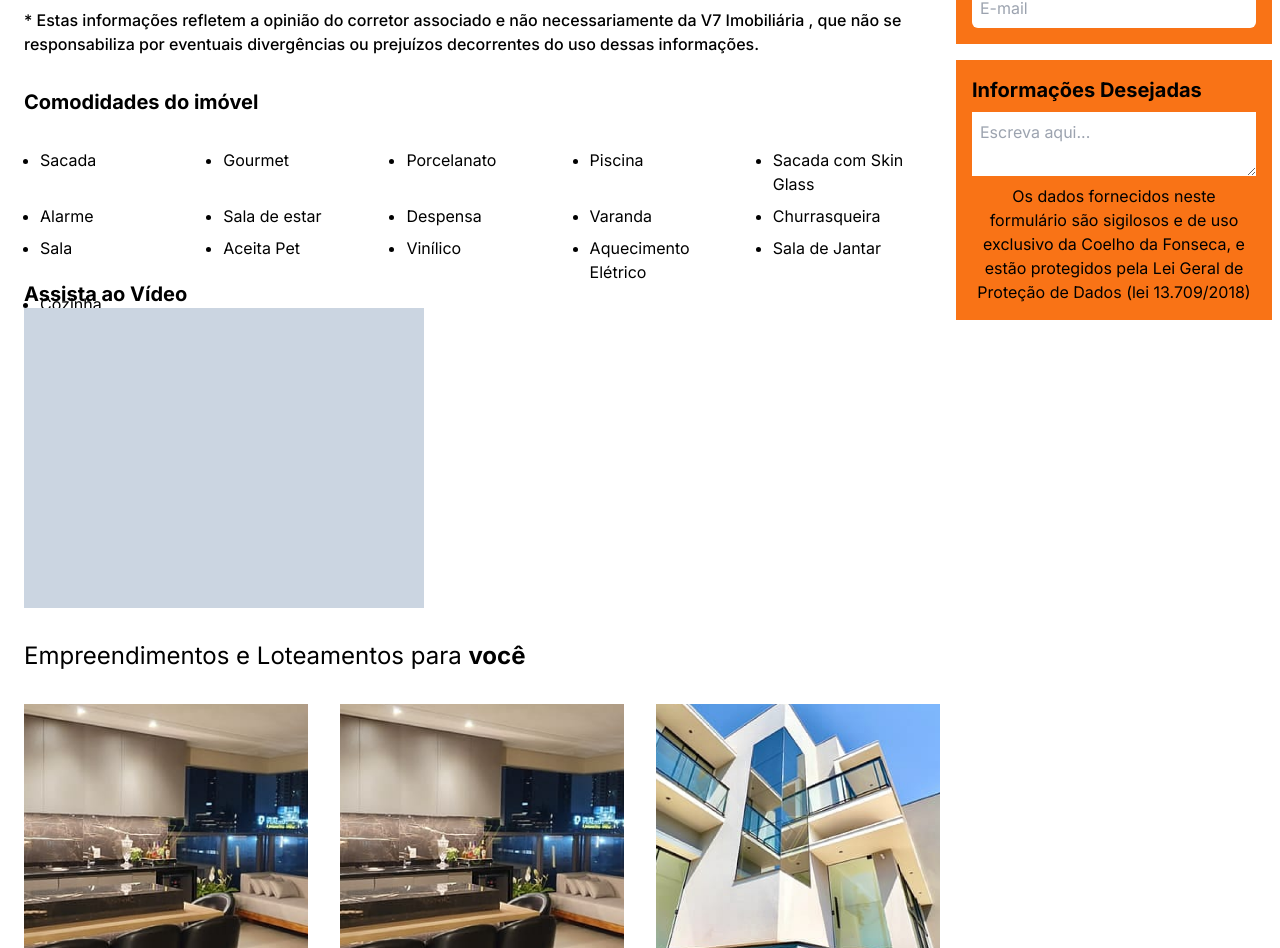
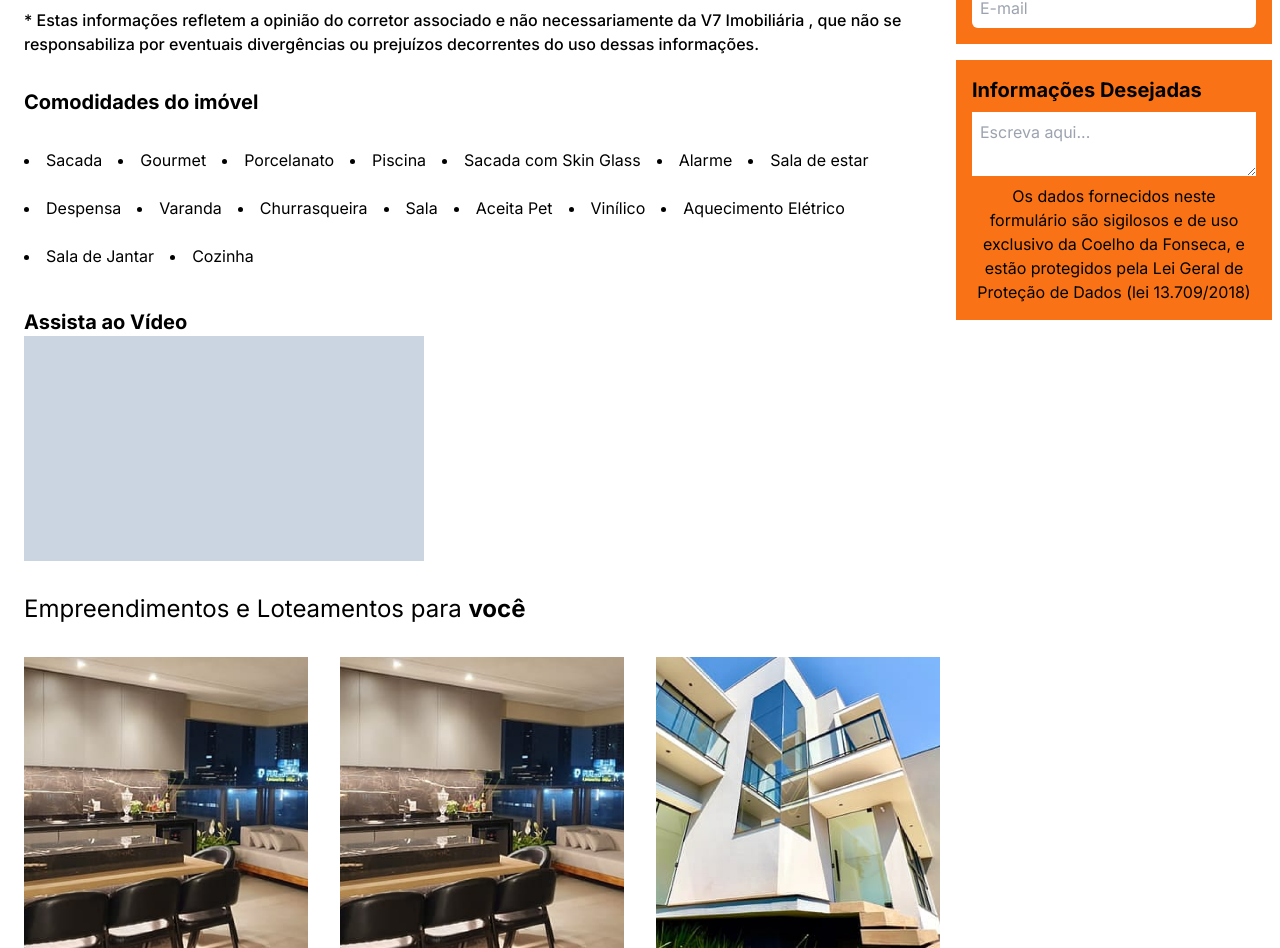
Before and after one commit to varelaprogramador/v7-imobiliaria, a Next.js app: page /imovel in a window 1280 px wide. Shown: the part 1771-2719 px from the top of the page. Built offline with nearby package versions, Linux system fonts and the light colour scheme.

Commit message:
commit update

```diff
--- a/app/imovel/page.tsx
+++ b/app/imovel/page.tsx
@@ -108,6 +108,7 @@ export default function Imovel() {
             <h3 className="text-xl">Valor:</h3>
             <h2 className="text-3xl font-bold">R$1.190.000</h2>
           </section>
+
           <section className="flex flex-col gap-8">
             <div className="grid grid-cols-5 items-center justify-center font-bold">
               <div className="flex flex-col items-center justify-center">
@@ -151,9 +152,11 @@ export default function Imovel() {
               responsabiliza por eventuais divergências ou prejuízos decorrentes
               do uso dessas informações.
             </p>
+
             <h2 className="text-xl font-bold">Comodidades do imóvel</h2>
-            <div className="max-h-[100px]">
-              <ul className="grid list-disc grid-cols-5 gap-x-8 px-4">
+
+            <div>
+              <ul className="flex list-inside list-disc flex-wrap gap-4">
                 {items.map((item, index) => (
                   <li key={index} className="mb-2">
                     {item}
@@ -161,9 +164,10 @@ export default function Imovel() {
                 ))}
               </ul>
             </div>
+
             <div>
               <h2 className="text-xl font-bold">Assista ao Vídeo</h2>
-              <div className="min-h-[300px] w-[400px] bg-slate-300"></div>
+              <div className="aspect-video max-w-[25rem] bg-slate-300" />
             </div>
           </section>
           <section className="flex w-full flex-col gap-8">
@@ -212,6 +216,7 @@ export default function Imovel() {
               <button className="flex items-center justify-center gap-2 border border-gray-500 p-2 font-semibold">
                 COMPARTILHAR <Share2 size={20}></Share2>
               </button>
+
               <button className="flex items-center justify-center gap-2 border border-gray-500 p-2 font-semibold">
                 FAVORITAR <Heart size={20}></Heart>
               </button>
@@ -298,6 +303,7 @@ export default function Imovel() {
           </div>
         </div>
       </main>
+
       <footer className="z-30 grid w-full grid-cols-4 items-center justify-center border bg-gray-200 p-8 shadow-lg max-md:grid-cols-2 max-md:gap-10">
         <div className="flex flex-col gap-4 border-r-[1px] border-gray-900 text-lg max-md:p-3">
           <Image
--- a/components/Cards/Cards-Style-02.tsx
+++ b/components/Cards/Cards-Style-02.tsx
@@ -16,7 +16,7 @@ function Card({ data }: CardProps) {
   const { categoria, fundo, nome, localizacao, condominio, venda } = data // Desestrutura o objeto
 
   return (
-    <article className="flex max-h-[600px] w-full max-w-[400px] flex-col justify-end bg-black text-black">
+    <article className="flex max-h-[600px] w-full flex-col justify-end bg-black text-black md:max-w-[400px]">
       <div
         className="min-h-[300px] w-full"
         style={{
```
